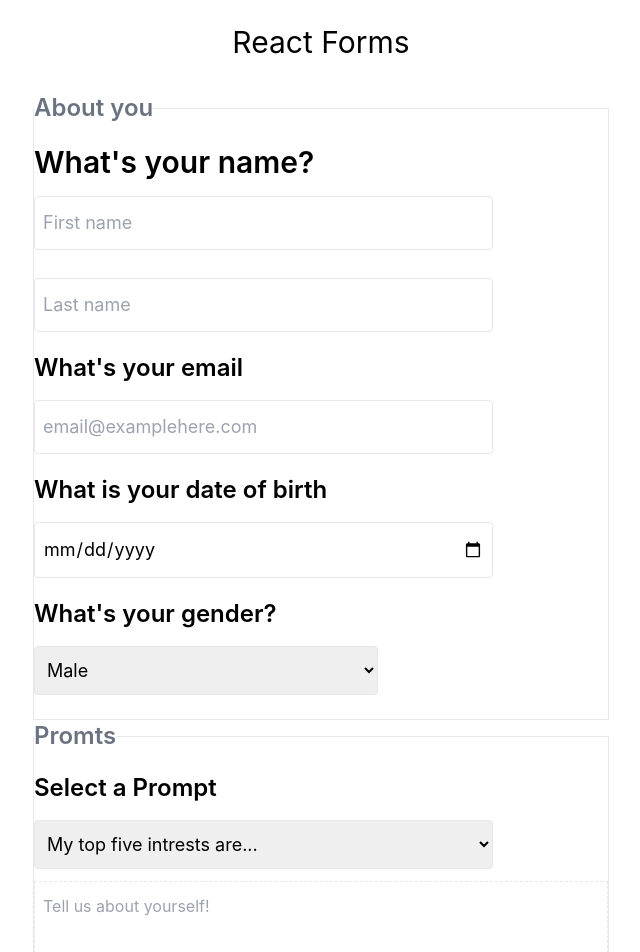
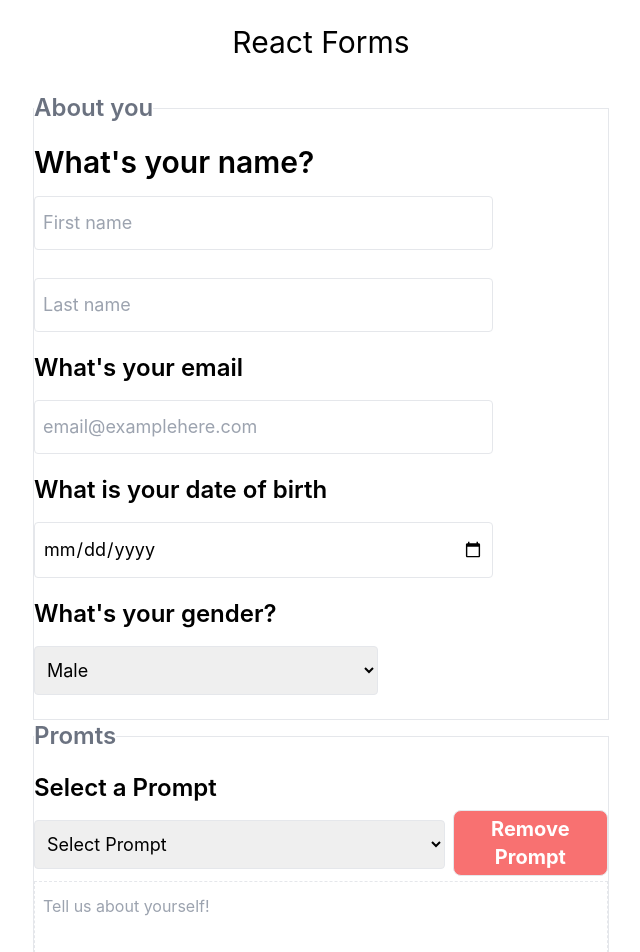
Before and after one commit to JW796/06-react-form, a React (Create React App) app: page / in a window 1280 px wide. Shown: the top 952 px of the page, without its empty margins (319-959 px from the left). Built offline with nearby package versions, Linux system fonts and the light colour scheme.

Commit message:
Delete prompts

```diff
--- a/src/App.js
+++ b/src/App.js
@@ -43,6 +43,12 @@ function App() {
         timestamp: new Date().getTime(),
       },
     ]);
+  };
+
+  const handleDelete = (i) => {
+    let deletePrompts = [...prompts];
+    deletePrompts.splice(i, 1);
+    setPrompts(deletePrompts);
   };
 
   return (
@@ -124,12 +130,14 @@ function App() {
           {prompts.map((prompt, i) => (
             <div key={prompt.timestamp} className="Flex flex-col">
               <label className="text-2xl font-semibold">Select a Prompt</label>
+              <div className="flex flex-row items-center gap-2">
                 <select
                   className="w-4/5 border rounded text-lg leading-light py-3 px-2 mt-4 mb-3 focus:outline-indigo-200"
                   name="promt"
                   id="promt"
                   onChange={(e) => handlePrompt(e, i)}
                 >
+                  <option value="Select Prompt">Select Prompt</option>
                   <option value="My top intrests are...">
                     My top five intrests are...
                   </option>
@@ -146,10 +154,18 @@ function App() {
                     The most spontaneous thing I've done:
                   </option>
                 </select>
+                <button
+                  className="border bg-red-400 py-1 px-2 rounded-lg text-white font-bold text-xl"
+                  type="button"
+                  onClick={() => handleDelete(i)}
+                >
+                  Remove Prompt
+                </button>
+              </div>
               <textarea
                 className="w-full border border-dashed py-3 px-2"
-                name="answer1"
-                id="answer1"
+                name="answer"
+                id="answer"
                 rows={5}
                 placeholder="Tell us about yourself!"
                 onChange={(e) => handlePrompt(e, i)}
```
Lines whose indentation alone changed are shown as unchanged.
